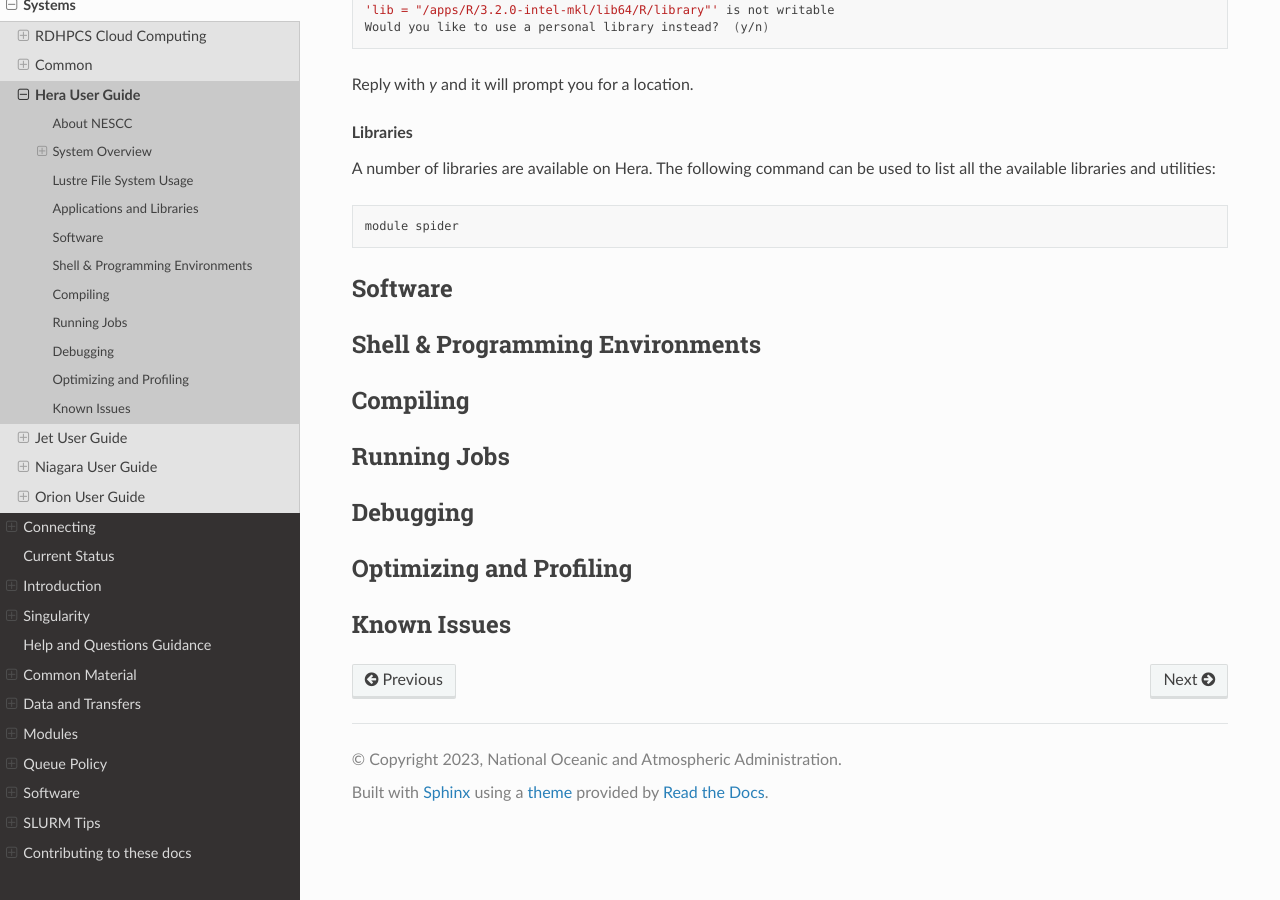
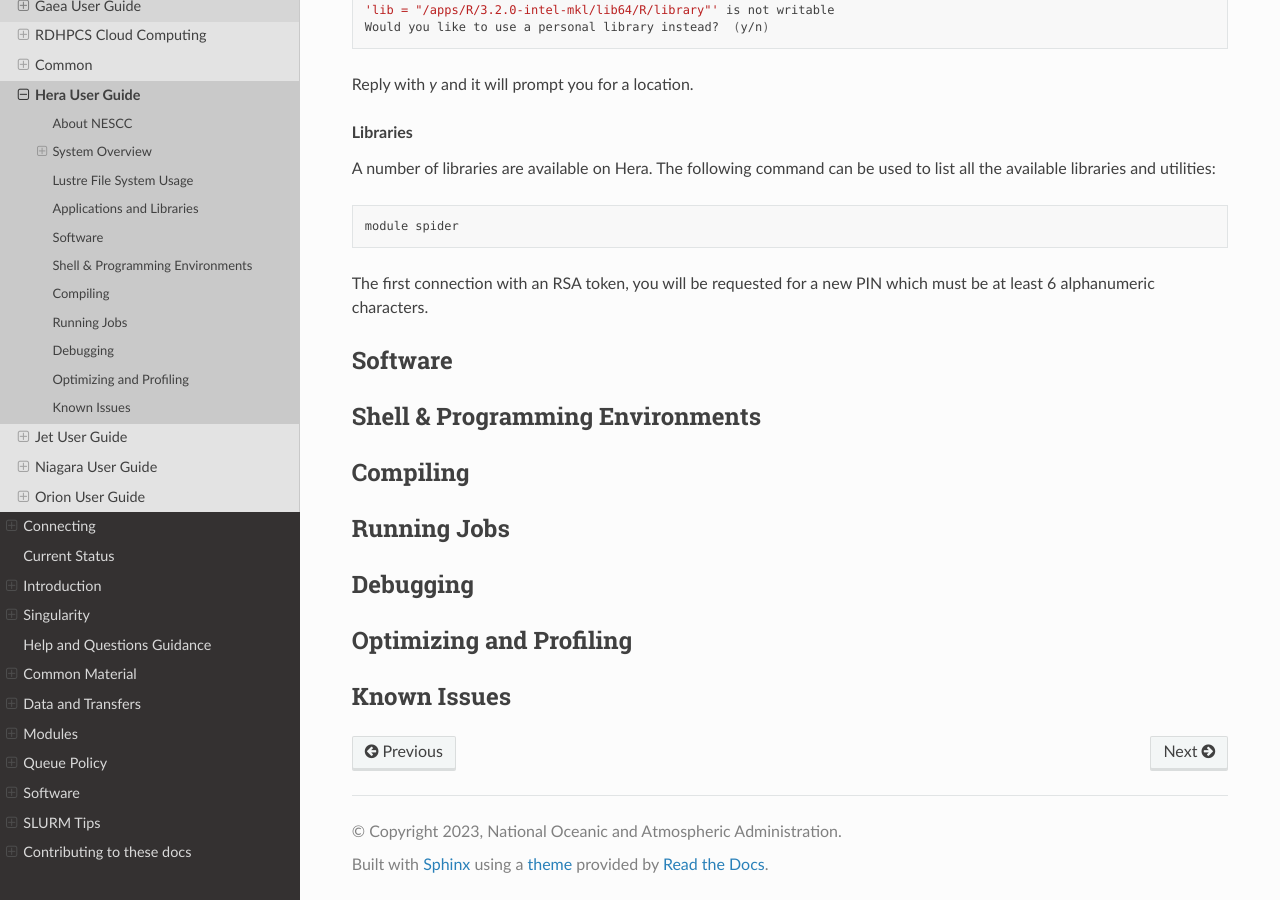
Before and after one commit to NOAA-RDHPCS/noaa-rdhpcs.github.io, a Sphinx documentation site: the page built from source/systems/hera_user_guide.rst, in a window 1280 px wide and 900 px high, scrolled down 10373 px. Built offline with Sphinx 7.4.7 and the Read the Docs theme 2.0.0, drawn with Linux system fonts in a browser that asks for light colours; pages that are not in the unit, such as notebooks, are missing from menus.

```diff
--- a/source/systems/hera_user_guide.rst
+++ b/source/systems/hera_user_guide.rst
@@ -572,6 +572,9 @@ utilities:
 
    module spider
 
+.. note::
+
+The first connection with an RSA token, you will be requested for a new PIN which must be at least 6 alphanumeric characters.
 
 
 Software
--- a/source/systems/index.rst
+++ b/source/systems/index.rst
@@ -5,10 +5,11 @@ Systems
 .. toctree::
    :maxdepth: 2
 
-   gaea
+   gaea_user_guide.rst
    cloud_user_guide.rst
    common.rst
    hera_user_guide.rst
    jet_user_guide.rst
    niagara_user_guide.rst
    orion_user_guide.rst
+   gaea
```
